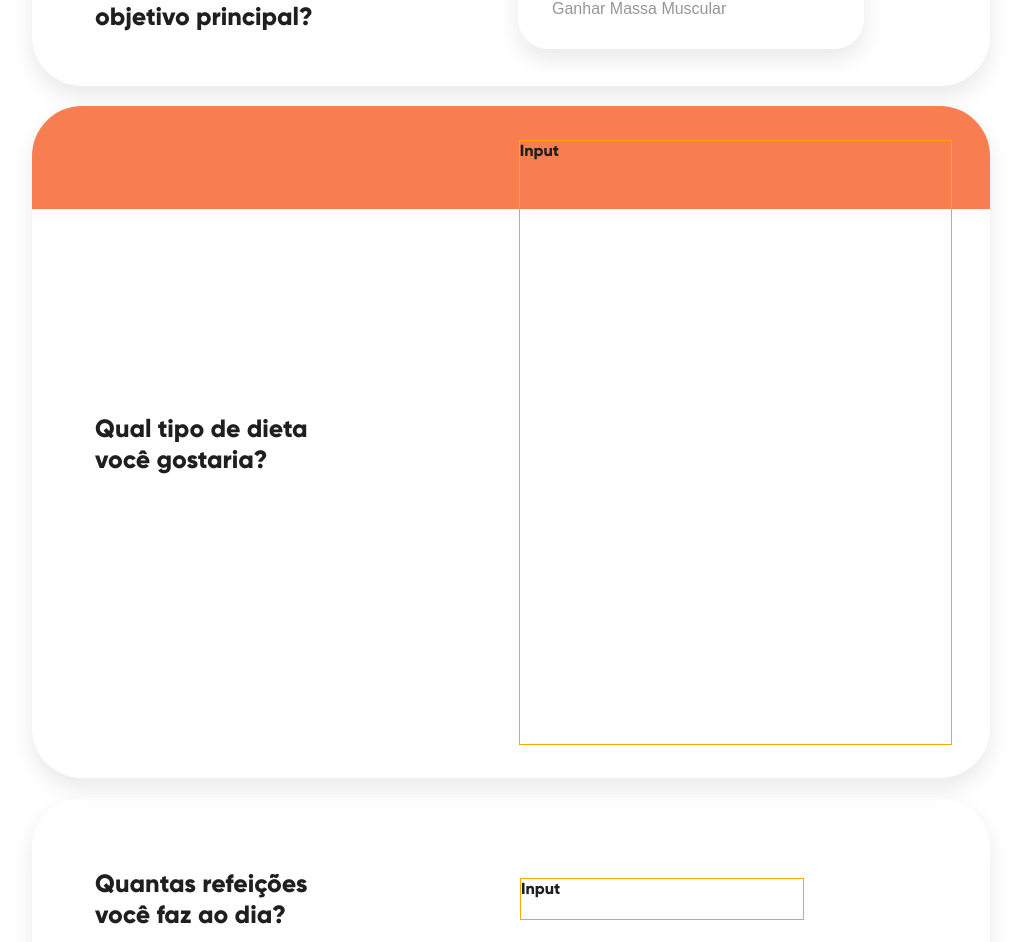
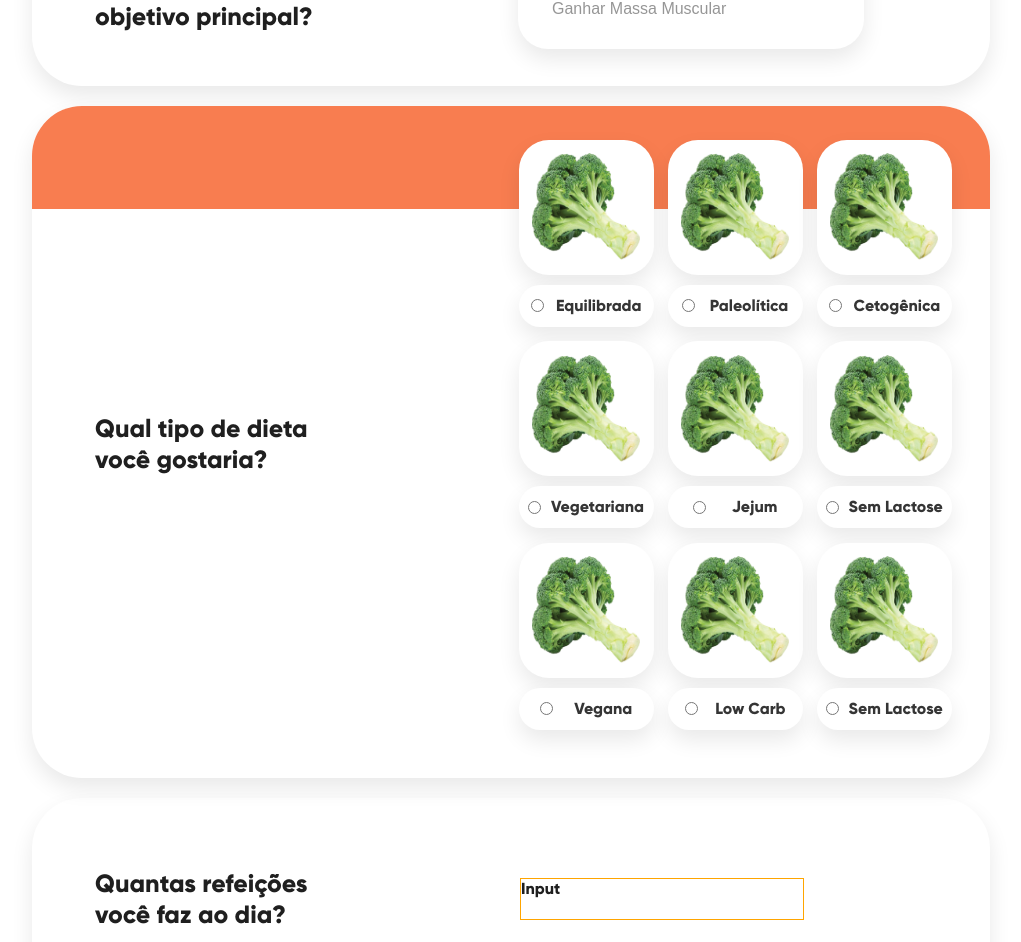
Before and after one commit to AugustoMagalhaes/cloudopss-desafio, a React (Create React App) app: page / in a window 1280 px wide. Shown: the part 946-1888 px from the top of the page, without its empty margins (135-1156 px from the left). Built offline with nearby package versions, Linux system fonts and the light colour scheme.

Commit message:
feat: implementa DietTypes e o adiciona em DietChoice com a devida estilizaçao.

```diff
--- a/src/components/DietChoice/DietChoice.css
+++ b/src/components/DietChoice/DietChoice.css
@@ -31,8 +31,11 @@
 }
 
 .dietchoice-input-container {
-  border: 1px solid orange; /* temp */
+  align-items: space-between;
+  display: flex;
+  flex-flow: row wrap;
   height: 605px;
+  justify-content: space-between;
   margin-left: 211px;
   margin-right: 38px;
   width: 434px;
--- a/src/components/DietChoice/DietChoice.jsx
+++ b/src/components/DietChoice/DietChoice.jsx
@@ -1,7 +1,12 @@
 import React from 'react';
+import DietType from '../DietType/DietType';
 import './DietChoice.css';
 
 function DietChoice() {
+  const dietTypes = ['Equilibrada', 'Paleolítica', 'Cetogênica', 'Vegetariana',
+    'Jejum', 'Sem Lactose', 'Vegana', 'Low Carb', 'Sem Lactose'];
+  const dietKeys = [0, 1, 2, 3, 4, 5, 6, 7, 8];
+
   return (
     <section className="dietchoice-container">
       <section className="dietchoice-border" />
@@ -10,7 +15,9 @@ function DietChoice() {
         <h3 className="dietchoice-title">você gostaria?</h3>
       </section>
       <section className="dietchoice-input-container">
-        Input
+        {
+          dietTypes?.map((type, index) => <DietType diet={type} key={dietKeys[index]} />)
+        }
       </section>
     </section>
   );
--- /dev/null
+++ b/src/components/DietType/DietType.css
@@ -0,0 +1,42 @@
+.diet-type-container {
+  display: flex;
+  flex-flow: column nowrap;
+  height: 187px;
+  justify-content: space-between;
+  width: 135px;
+}
+
+.img-container {
+  align-items: center;
+  background: white;
+  border-radius: 30px;
+  box-shadow: 0 10px 22px rgba(0, 0, 0, 0.09);
+  display: flex;
+  height: 135px;
+  justify-content: center;
+  width: 135px;
+}
+
+.diet-img {
+  height: 80%;
+  width: 80%;
+}
+
+.radio-container {
+  align-items: center;
+  background: white;
+  border-radius: 30px;
+  box-shadow: 0 10px 22px rgba(0, 0, 0, 0.09);
+  display: flex;
+  height: 42px;
+  justify-content: space-evenly;
+  width: 100%;
+}
+
+.diet-label {
+  color: #353535;
+  font-size: 16px;
+  line-height: 20px;
+
+  /*   margin-left: 5px; */
+}
--- /dev/null
+++ b/src/components/DietType/DietType.jsx
@@ -0,0 +1,25 @@
+import PropTypes from 'prop-types';
+import React from 'react';
+import Broccoli from '../../images/broccoli-removebg-preview.png';
+import './DietType.css';
+
+function DietType({ diet }) {
+  return (
+    <section className="diet-type-container">
+      <section className="img-container">
+        <img src={Broccoli} alt="A broccoli" className="diet-img" />
+      </section>
+      <section className="radio-container">
+        <input type="radio" name="diet-type" id="diet-type" className="diet-type" />
+        <label htmlFor="diet-type" className="diet-label">{diet}</label>
+
+      </section>
+    </section>
+  );
+}
+
+DietType.propTypes = {
+  diet: PropTypes.string.isRequired,
+};
+
+export default DietType;
--- a/src/components/PlanType/PlanType.jsx
+++ b/src/components/PlanType/PlanType.jsx
@@ -8,7 +8,7 @@ function PlanType({ title, planPrice, planDescription }) {
     <section className="plan-type-container">
       <section className="plan-type-title">
         {title?.map((item, index) => (
-          <h3 className={index > 0 ? 'sub' : 'plan-title'}>
+          <h3 className={index > 0 ? 'sub' : 'plan-title'} key={item}>
             {item}
           </h3>
         ))}
```
Also changed, not shown: src/images/broccoli-removebg-preview.png (added).
